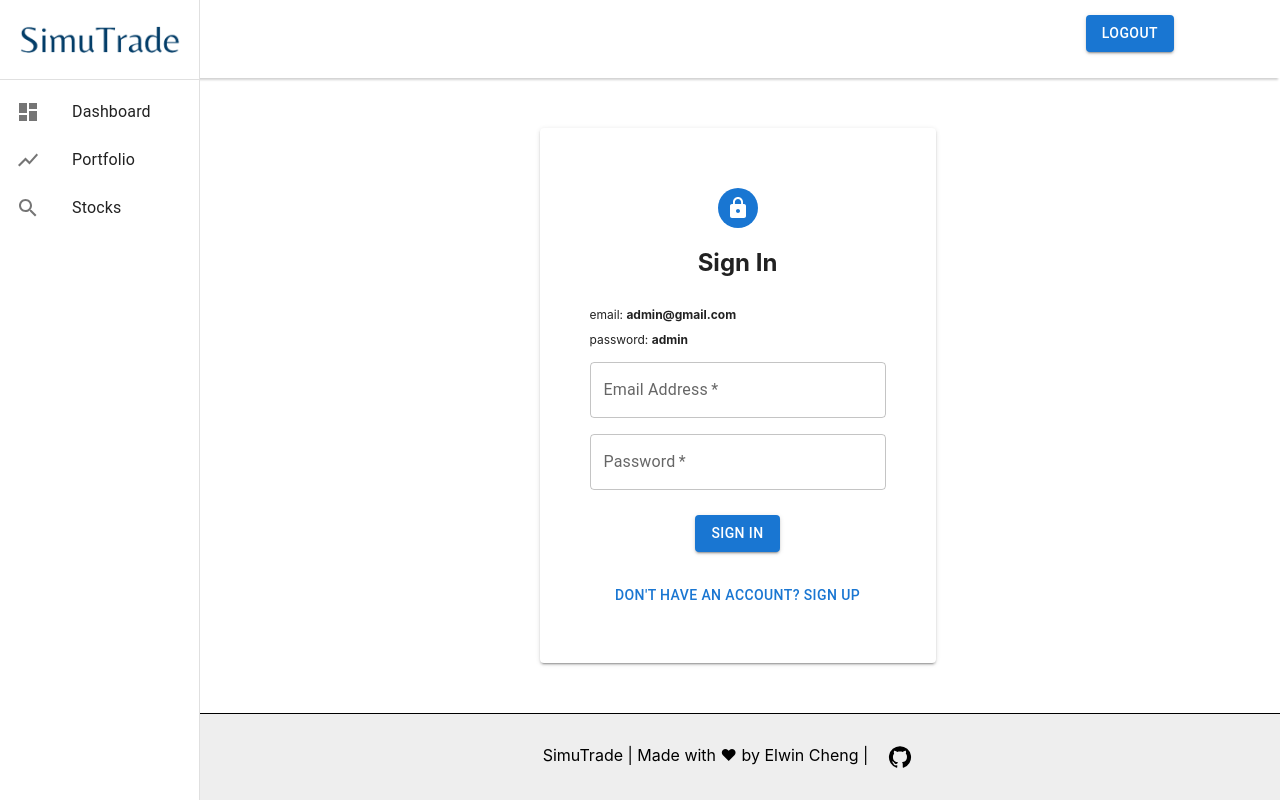
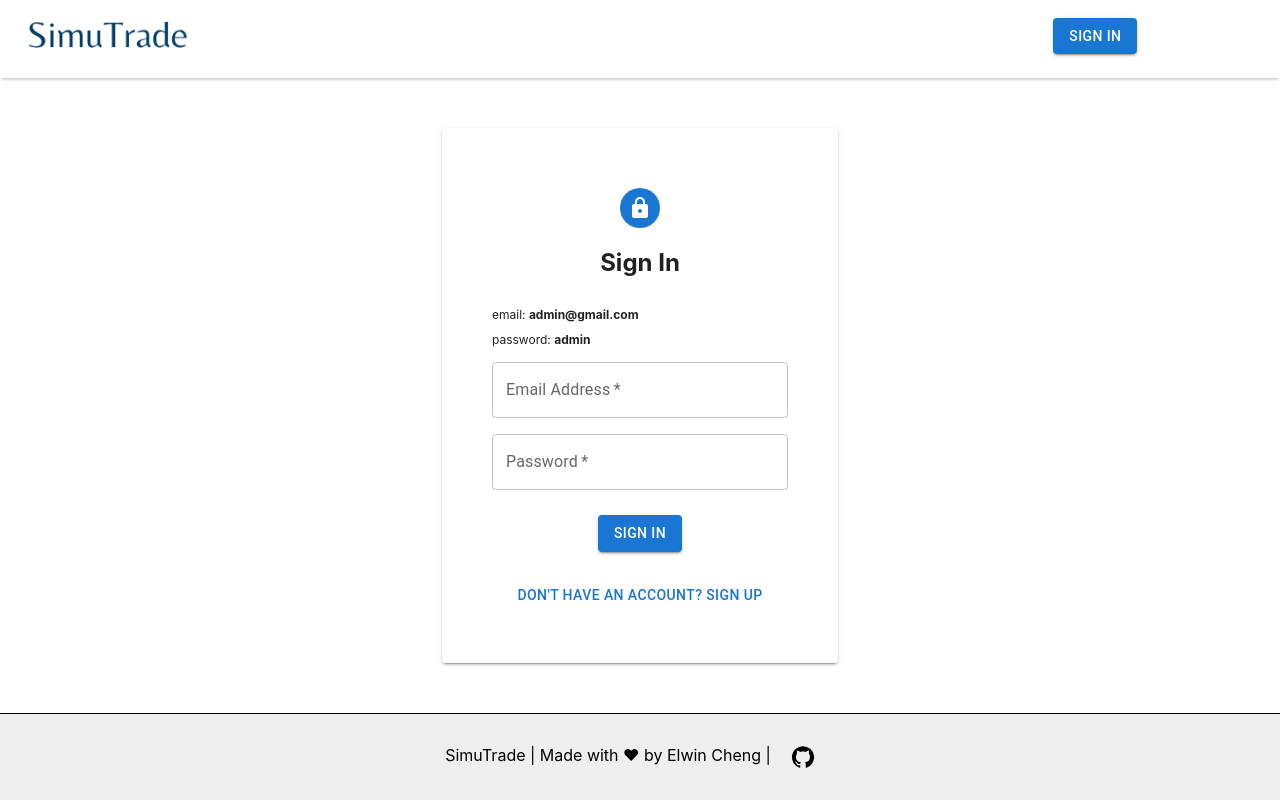
Before and after one commit to ElwinCheng/-SimuTrade, a React (Create React App) app in the folder client/: page /login in a window 1280 px wide. Built offline with nearby package versions, Linux system fonts and the light colour scheme; sample sign-in values are in the browser's storage.

Commit message:
fixed bug

```diff
--- a/client/src/App.js
+++ b/client/src/App.js
@@ -11,11 +11,14 @@ import Stock from './components/Stock/Stocks';
 import NotFound from './components/NotFound/NotFound';
 import Portfolio from './components/Portfolio/Portfolio';
 
+import { useSelector } from 'react-redux';
+
 import { BrowserRouter, Routes, Route } from 'react-router-dom'
 
 function App() {
+	const user = useSelector((state) => state?.auth?.authData)
 
-  const user = localStorage.getItem('profile')
+  //const user = localStorage.getItem('profile')
 	console.log(user)
   return (
     <div style={{paddingLeft: user ? '195px' : '0px'}}>
--- a/client/src/actions/auth.js
+++ b/client/src/actions/auth.js
@@ -10,7 +10,7 @@ export const signin = (formData, handleFail, handleSuccess) => async(dispatch) =
 		handleSuccess()
 		//dispatch({ type: LOAD_USER, payload: data.result.cash}) why only one dispatch works?
 		dispatch({ type: AUTH, data})
-		window.location.href="/stocks"
+		//window.location.href="/stocks"
 	} catch (error) {
 		handleFail()
 		console.log(error)
--- a/client/src/components/Dashboard/Cash.js
+++ b/client/src/components/Dashboard/Cash.js
@@ -21,7 +21,7 @@ const Cash = (props) => (
             color="textPrimary"
             variant="h4"
           >
-						{props.cash}
+						{props?.cash}
           </Typography>
         </Grid>
         <Grid item>
--- a/client/src/components/Dashboard/Dashboard.js
+++ b/client/src/components/Dashboard/Dashboard.js
@@ -1,15 +1,11 @@
 import React, { useEffect } from 'react'
-import { useNavigate } from 'react-router-dom'
 import { Container, Grid } from '@mui/material'
 import Cash from './Cash'
 import Assets from './Assets'
 import Portfolio from './Portfolio'
-import { useSelector } from 'react-redux'
-import * as api from '../../api/index'
 
 const Dashboard = () => {
 	const user = JSON.parse(localStorage.getItem('profile'))
-	const navigate = useNavigate()
 
 	if (!user) {
 		window.location.href="/login"
@@ -27,7 +23,7 @@ const Dashboard = () => {
 	return (
 		<Grid container spacing={3}>
 			 <Grid item lg={4} sm={6} xl={3} xs={12}>
-					<Cash cash={user?.result?.cash.toFixed(2)}/>
+					<Cash cash={user?.result?.cash?.toFixed(2)}/>
 			 </Grid>
 			 <Grid item lg={4} sm={6} xl={4} xs={12}>
 				 <Portfolio />
--- a/client/src/components/Header/Header.js
+++ b/client/src/components/Header/Header.js
@@ -1,5 +1,5 @@
 import React, { useEffect, useState } from 'react'
-import { useDispatch } from 'react-redux'
+import { useDispatch, useSelector } from 'react-redux'
 import { useLocation, useNavigate } from 'react-router-dom'
 import { Button, Grid } from '@mui/material'
 import decode from 'jwt-decode'
@@ -8,21 +8,24 @@ import logo from '../../img/simutrade_logo_transparent.png'
 import styles from './Header.module.css'
 
 const Header = () => {
+	const user = useSelector(state => state?.auth?.authData)
 	const location = useLocation()
-	const [user, setUser] = useState(JSON.parse(localStorage.getItem('profile')))
+	//const [user, setUser] = useState(JSON.parse(localStorage.getItem('profile')))
 	const navigate = useNavigate()
 
 	const dispatch = useDispatch()
 
+	/*
 	useEffect(() => {
 		setUser(JSON.parse(localStorage.getItem('profile')))
 	}, [location])
+	*/
 
 
 	const logout =() => {
 		dispatch({ type: 'LOGOUT' })
 		navigate('/')
-		setUser(null)
+		//setUser(null)
 		window.location.reload(false);
 	}
 
--- a/client/src/components/Login/Login.js
+++ b/client/src/components/Login/Login.js
@@ -5,6 +5,7 @@ import LockIcon from '@mui/icons-material/Lock'
 import CircularProgress from '@mui/material/CircularProgress';
 import { useDispatch } from 'react-redux'
 import { signin, signup } from '../../actions/auth.js';
+import { useNavigate } from 'react-router-dom'
 import Alert from '../Snackbar/Alert.js';
 
 import Field from './Field.js'
@@ -16,6 +17,7 @@ const initialState ={ firstName: '', lastName: '', email: 'admin@admin.com', pas
 const Login = () => {
 
 	const dispatch = useDispatch()
+	const navigate = useNavigate()
 
 	const [formData, setFormData] = useState(initialState)
 	const [isSignup, setIsSignup] = useState(false)
@@ -26,6 +28,7 @@ const Login = () => {
 	const handleSuccess = () => {
 		setSuccess(true)
 		setOpen(true)
+		navigate('/stocks')
 	}
 
 	const handleFail = () => {
--- a/client/src/components/NavBar/NavBar.js
+++ b/client/src/components/NavBar/NavBar.js
@@ -5,10 +5,13 @@ import ShowChartIcon from '@mui/icons-material/ShowChart'
 import SearchIcon from '@mui/icons-material/Search'
 import styles from './NavBar.module.css'
 import logo from '../../img/simutrade_logo_transparent.png'
+import { useNavigate } from 'react-router-dom'
 
 const drawerWidth=200
 
 const NavBar = () => {
+	const navigate = useNavigate();
+
 	return (
 		<div className={styles.navbar}>
 			<Drawer
@@ -20,27 +23,26 @@ const NavBar = () => {
             boxSizing: 'border-box',
           },
         }}
-        variant="permanent"
-        anchor="left"
+        variant="permanent" anchor="left"
       >
-			<Button href="/dashboard">
+			<Button onClick={() => navigate('/dashboard')}>
 				<img style={{padding: '20px', width: '160px'}} src={logo} alt="SimuTrade"/>
 			</Button>
 			<Divider />
         <List>
-					<ListItem button key="dashboard" component="a" href="dashboard">
+					<ListItem button key="dashboard" component="a" onClick={() => navigate('/dashboard')}>
 						<ListItemIcon>
 							<DashboardIcon />
 						</ListItemIcon>
 						<ListItemText primary="Dashboard" />
 					</ListItem>
-					<ListItem button key="portfolio" component="a" href="portfolio">
+					<ListItem button key="portfolio" component="a" onClick={() => navigate('/portfolio')}>
 						<ListItemIcon>
 							<ShowChartIcon />
 						</ListItemIcon>
 						<ListItemText primary="Portfolio" />
 					</ListItem>
-					<ListItem button key="stocks" component="a" href="stocks">
+					<ListItem button key="stocks" component="a" onClick={() => navigate('/stocks')}>
 						<ListItemIcon>
 							<SearchIcon />
 						</ListItemIcon>
```
